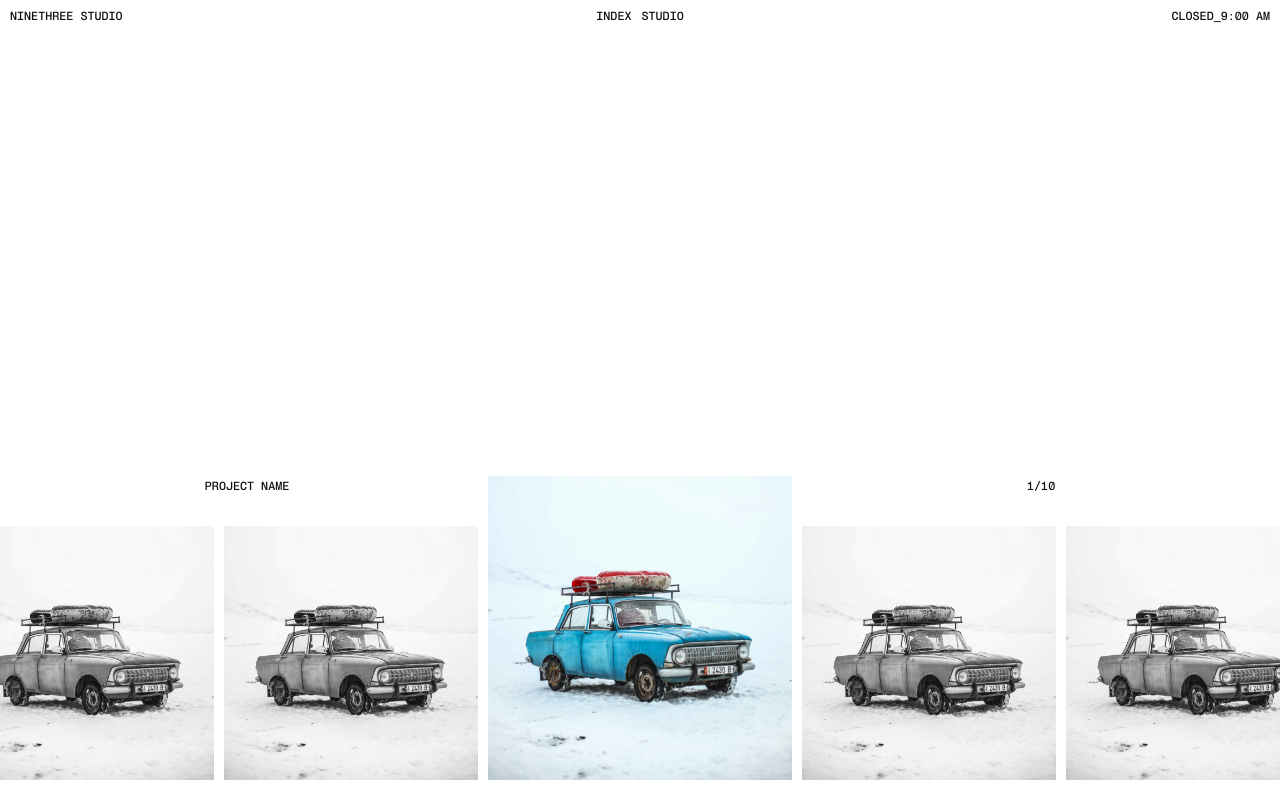
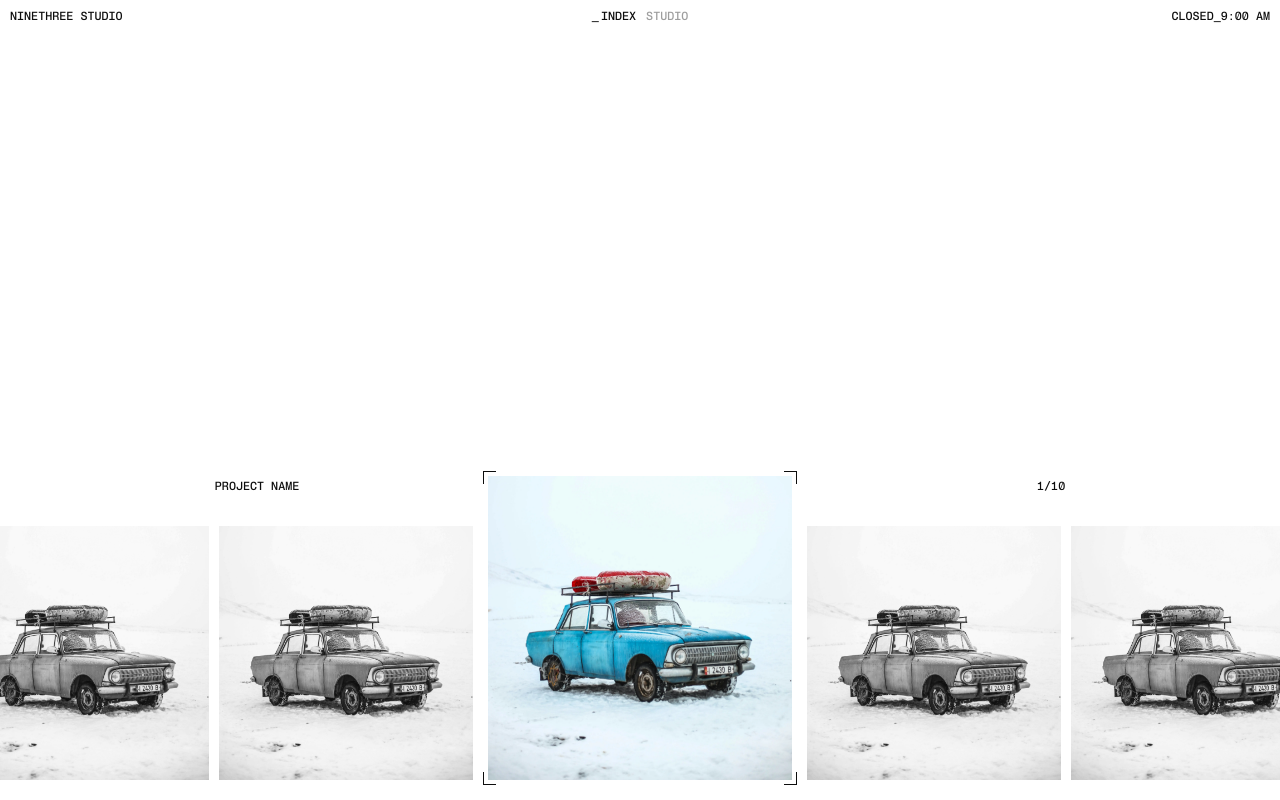
Before and after one commit to nowmdr/ninethree.studio, a Next.js app: page / in a window 1280 px wide. Built offline with nearby package versions, Linux system fonts and the light colour scheme.

Commit message:
Remove history check from ProjectDetail back button

```diff
--- a/src/components/Header/Header.tsx
+++ b/src/components/Header/Header.tsx
@@ -4,16 +4,30 @@ import Link from "next/link";
 import { OpenHours } from "../OpenHours/OpenHours";
 import styles from "./header.module.css";
 import { useAppContext } from "@/context/AppContext";
-
+import { usePathname } from "next/navigation";
 export const Header = () => {
   const { animationOpened, currentProjectIndex, isAnimating } = useAppContext();
-
+  const pathname = usePathname();
   return (
     <header className={styles.header}>
       <h2 className={styles.headerTitle}>Ninethree Studio</h2>
       <nav className={styles.nav}>
-        <Link href="/">Index</Link>
-        <Link href="/studio">Studio</Link>
+        <Link
+          className={`${styles.navLink} ${
+            pathname === "/" ? styles.navLinkActive : ""
+          }`}
+          href="/"
+        >
+          Index
+        </Link>
+        <Link
+          className={`${styles.navLink} ${
+            pathname === "/studio/" ? styles.navLinkActive : ""
+          }`}
+          href="/studio"
+        >
+          Studio
+        </Link>
       </nav>
       {/* <div className={styles.contextInfo}>
         <p>Animation Opened: {String(animationOpened)}</p>
--- a/src/components/Header/header.module.css
+++ b/src/components/Header/header.module.css
@@ -39,7 +39,8 @@
 }
 
 .headerTitle,
-.nav {
+.nav,
+.navLink {
   font-family: var(--font-slussen-mono-medium);
   font-size: 11px;
   line-height: 1.1em;
@@ -47,3 +48,23 @@
   color: #0d0d0d;
   text-transform: uppercase;
 }
+
+.navLink {
+  cursor: pointer;
+  opacity: 0.4;
+  transition: opacity 0.4s ease-in-out;
+}
+.navLink:hover {
+  opacity: 1;
+}
+.navLinkActive:before {
+  content: "_";
+  display: inline-block;
+  margin-right: 0.2em;
+}
+.navLink:before {
+  /* background: #0d0d0d; */
+}
+.navLinkActive {
+  opacity: 1;
+}
--- a/src/components/ProjectCard/ProjectCard.tsx
+++ b/src/components/ProjectCard/ProjectCard.tsx
@@ -8,8 +8,8 @@ export const ProjectCard = ({
   globalIndex,
   isCardActive,
   onCardClick,
-  duplicateCardIndex,
-}: ProjectCardProps) => {
+}: // duplicateCardIndex,
+ProjectCardProps) => {
   const { animationOpened, setAnimationOpened, isAnimating, setIsAnimating } =
     useAppContext();
   const getCardClassName = () => {
@@ -61,7 +61,7 @@ export const ProjectCard = ({
         baseClasses += ` ${styles.animateFromCenter}`;
         setTimeout(() => {
           setIsAnimating(false);
-        }, 300);
+        }, 1000);
       }
     }
 
@@ -88,16 +88,13 @@ export const ProjectCard = ({
         src={project.images.main}
         alt={project.title}
         className={styles.projectImage}
-        width={
-          index === globalIndex || index === duplicateCardIndex ? 304 : 254
-        }
-        height={
-          index === globalIndex || index === duplicateCardIndex ? 304 : 254
-        }
+        width={index === globalIndex ? 304 : 254}
+        height={index === globalIndex ? 304 : 254}
         loading={index === globalIndex ? "eager" : "lazy"}
         style={{
           objectFit: "cover",
           objectPosition: "bottom center",
+          padding: index === globalIndex ? "5px 5px 0 5px" : "0",
         }}
       />
 
--- a/src/components/ProjectCard/projectCard.module.css
+++ b/src/components/ProjectCard/projectCard.module.css
@@ -1,5 +1,4 @@
 .projectItem {
-  /* flex-shrink: 0; */
   width: min-content;
   display: flex;
   align-items: end;
@@ -7,22 +6,12 @@
 
 .projectImageContainer {
   position: relative;
-  /* width: 254px; */
-  /* height: 254px; */
-  /* transition: all 0.5s ease-in-out; */
 }
 
 .projectItemActive .projectImageContainer {
-  /* width: 304px;
-  height: 304px; */
-  /* background-color: red; */
 }
 .projectItemActive {
-  /* width: min-content; */
-
-  /* background-color: red; */
   transition: all 0.4s ease-in-out;
-  /* padding: 0 6px; */
   z-index: 2;
   position: relative;
 }
@@ -50,20 +39,20 @@
 }
 /* Sub-active cards - left side */
 .subActiveCardLeft {
-  transition: all 0.4s ease-in-out;
+  transition: all 1s cubic-bezier(0.7, 0, 0, 1);
 }
 
 /* Sub-active cards - right side */
 .subActiveCardRight {
-  transition: all 0.4s ease-in-out;
+  transition: all 1s cubic-bezier(0.4, 0, 0.2, 1);
 }
 /* Анимация движения к центру */
 .animateToCenter {
-  animation: moveToCenter 0.3s ease-in-out forwards;
+  animation: moveToCenter 1s cubic-bezier(0.4, 0, 0.2, 1) forwards;
 }
 
 .animateFromCenter {
-  animation: moveFromCenter 0.3s ease-in-out forwards;
+  animation: moveFromCenter 1s cubic-bezier(0.4, 0, 0.2, 1) forwards;
 }
 
 /* Ключевые кадры для движения к центру */
--- a/src/components/ProjectsCarousel/ProjectsCarousel.tsx
+++ b/src/components/ProjectsCarousel/ProjectsCarousel.tsx
@@ -35,7 +35,7 @@ export const ProjectsCarousel = () => {
   const SLIDES_COUNT = projects.length;
   const TOTAL_SLIDES = projectsOrder.length;
   const CARD_WIDTH = 254;
-  const CARD_WIDTH_ACTIVE = 304;
+  const CARD_WIDTH_ACTIVE = 314;
   const GAP = 10;
   const RESET_THRESHOLD = 3;
   const transitionDuration = 0.4;
@@ -49,8 +49,8 @@ export const ProjectsCarousel = () => {
     const diff = CARD_WIDTH_ACTIVE - CARD_WIDTH;
     const containerWidth = carouselContainerRef.current.offsetWidth;
     const leftCornerPosition = index * (CARD_WIDTH + GAP);
-    // const containerFreeSpace = (containerWidth - CARD_WIDTH) / 2 - diff / 2;
-    const containerFreeSpace = (containerWidth - CARD_WIDTH) / 2 - diff * 1.5;
+    const containerFreeSpace = (containerWidth - CARD_WIDTH) / 2 - diff / 2;
+    // const containerFreeSpace = (containerWidth - CARD_WIDTH) / 2 - diff * 1.5;
 
     // Позиция карточки, при которой её центр будет по центру контейнера
     return leftCornerPosition - containerFreeSpace;
@@ -119,7 +119,7 @@ export const ProjectsCarousel = () => {
     setTimeout(() => {
       // setIsAnimating(false);
       router.push(`/projects/${project.slug}`);
-    }, 300);
+    }, 1000);
   };
   const handleWheel = (event: WheelEvent) => {
     console.log("handleWheel");
@@ -205,6 +205,24 @@ export const ProjectsCarousel = () => {
           />
         ))}
       </ul>
+      <div
+        className={`${styles.cage} ${
+          isAnimating === false ? styles.cageActive : ""
+        }`}
+      >
+        <div
+          className={`${styles.cageCorner} ${styles.cageCornerTopLeft}`}
+        ></div>
+        <div
+          className={`${styles.cageCorner} ${styles.cageCornerTopRight}`}
+        ></div>
+        <div
+          className={`${styles.cageCorner} ${styles.cageCornerBottomLeft}`}
+        ></div>
+        <div
+          className={`${styles.cageCorner} ${styles.cageCornerBottomRight}`}
+        ></div>
+      </div>
     </div>
   );
 };
--- a/src/components/ProjectsCarousel/projectsCarousel.module.css
+++ b/src/components/ProjectsCarousel/projectsCarousel.module.css
@@ -17,28 +17,18 @@
   transition: transform 0.4s ease-in-out;
 }
 
-.debugInfo {
-  position: absolute;
-  top: 10px;
-  left: 10px;
-  background: rgba(0, 0, 0, 0.7);
-  color: white;
-  padding: 5px 10px;
-  border-radius: 4px;
-  font-size: 14px;
-  z-index: 10;
-}
 .carouselNav {
   position: absolute;
   top: 60vh;
-  left: 0;
+  left: 10px;
+  right: 10px;
   display: flex;
   justify-content: space-between;
   align-items: center;
   /* max-width: 1115px; */
   /* margin: 0 auto; */
   width: calc(100% - 20px);
-  transition: all 0.4s ease-in-out;
+  transition: all 1s cubic-bezier(0.7, 0, 0, 1);
 }
 .carouselNavActive {
   top: 47vh;
@@ -50,7 +40,7 @@
   font-weight: 500;
   color: #0d0d0d;
   text-transform: uppercase;
-  transition: all 0.4s ease-in-out;
+  transition: all 1s cubic-bezier(0.7, 0, 0, 1);
 }
 .carouselNavTextProjectName {
   transform: translate(16vw, 0);
@@ -64,3 +54,47 @@
 .carouselNavTextProjectCounterActive {
   transform: translate(0, 0);
 }
+.cage {
+  position: absolute;
+  opacity: 0;
+  transition: opacity 1s cubic-bezier(0.7, 0, 0, 1);
+  left: 50%;
+  bottom: 15px;
+  right: 0;
+  transform: translate(-50%, 0);
+  width: 314px;
+  height: 314px;
+  z-index: -1;
+}
+.cageActive {
+  opacity: 1;
+}
+.cageCorner {
+  position: absolute;
+  width: 12px;
+  height: 12px;
+}
+.cageCornerTopLeft {
+  left: 0;
+  top: 0;
+  border-left: 1px solid #0d0d0d;
+  border-top: 1px solid #0d0d0d;
+}
+.cageCornerTopRight {
+  right: 0;
+  top: 0;
+  border-right: 1px solid #0d0d0d;
+  border-top: 1px solid #0d0d0d;
+}
+.cageCornerBottomLeft {
+  left: 0;
+  bottom: 0;
+  border-left: 1px solid #0d0d0d;
+  border-bottom: 1px solid #0d0d0d;
+}
+.cageCornerBottomRight {
+  right: 0;
+  bottom: 0;
+  border-right: 1px solid #0d0d0d;
+  border-bottom: 1px solid #0d0d0d;
+}
```
Also changed, not shown: src/components/ProjectDetail/ProjectDetail.tsx (+5 -5 lines), src/components/ProjectDetail/projectDetail.module.css (+18 -6 lines).
